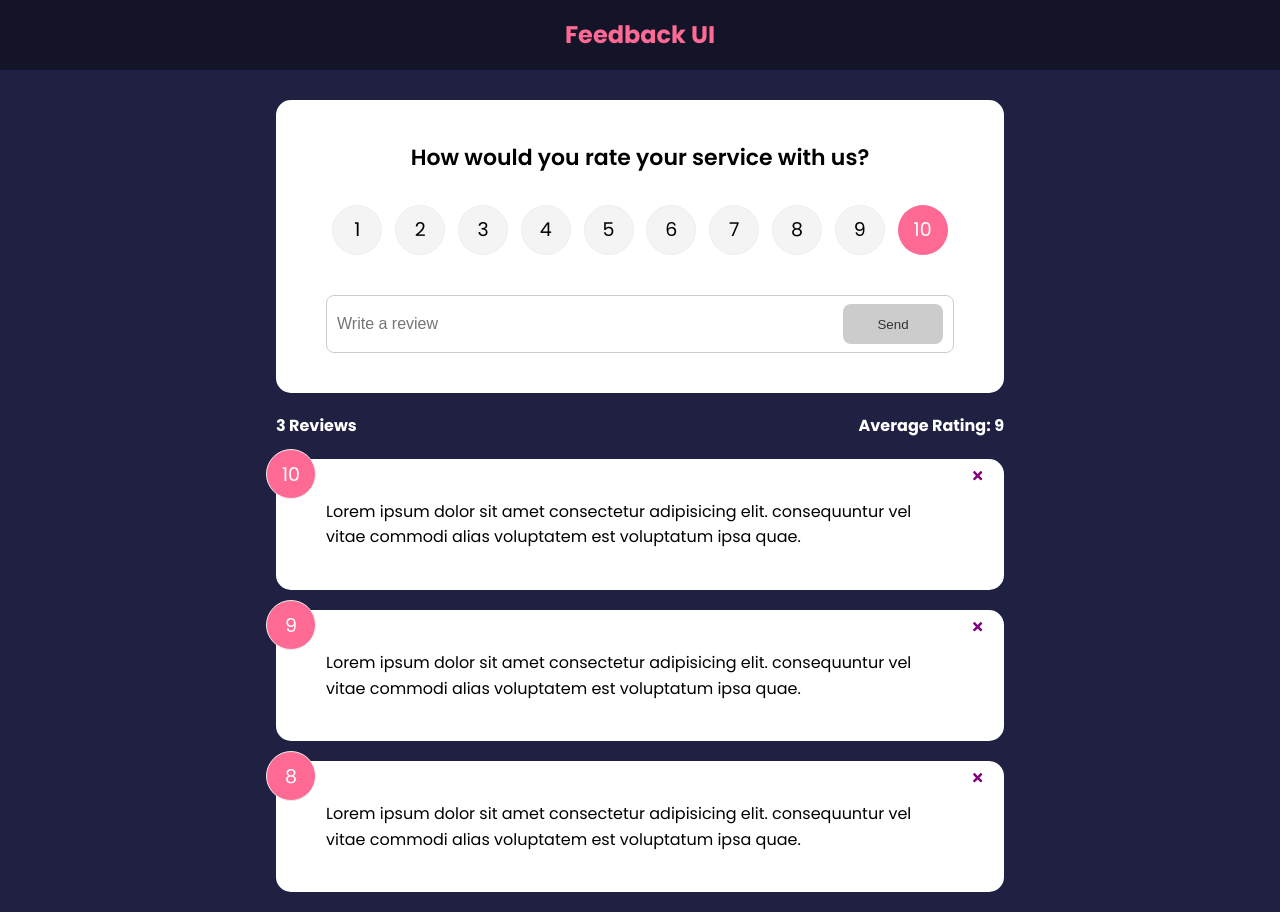
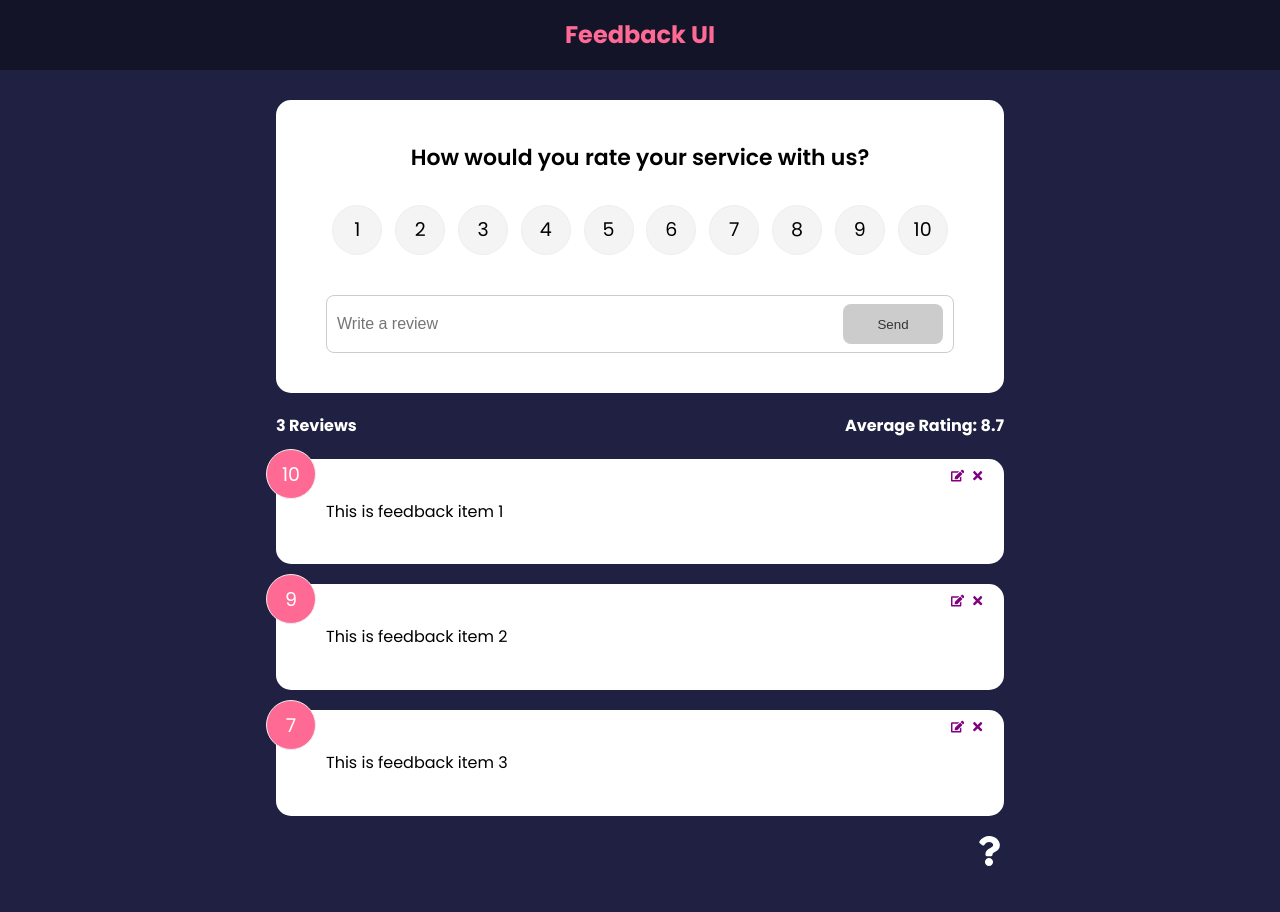
Before and after one commit to david-vizena/feedback-ui, a React (Create React App) app: page / in a window 1280 px wide. After the commit the page ends 873 px from the top, so only its background shows below. Built offline with nearby package versions, Linux system fonts and the light colour scheme.

Commit message:
app complete with static data

```diff
--- a/src/App.js
+++ b/src/App.js
@@ -1,29 +1,16 @@
 import React from 'react';
 import { BrowserRouter as Router, Route, Routes } from 'react-router-dom';
-import { v4 as uuidv4 } from 'uuid';
-import { useState } from 'react';
 import Header from './components/Header';
 import FeedbackList from './components/FeedbackList';
 import FeedbackStats from './components/FeedbackStats';
 import FeedbackForm from './components/FeedbackForm';
-import FeedbackData from './data/FeedbackData';
 import AboutPage from './pages/AboutPage';
+import { FeedbackProvider } from './context/FeedbackContext';
+import AboutIconLink from './components/AboutIconLink';
 
 function App() {
-	const [feedback, setFeedback] = useState(FeedbackData);
-
-	const addFeedback = (newFeedback) => {
-		newFeedback.id = uuidv4();
-		setFeedback([newFeedback, ...feedback]);
-	};
-
-	const deleteFeedback = (id) => {
-		if (window.confirm('Are you sure you want to delete>')) {
-			setFeedback(feedback.filter((item) => item.id !== id));
-		}
-	};
-
 	return (
+		<FeedbackProvider>
 			<Router>
 				<Header />
 				<div className='container'>
@@ -33,19 +20,19 @@
 							path='/'
 							element={
 								<>
-								<FeedbackForm handleAdd={addFeedback} />
-								<FeedbackStats feedback={feedback} />
-								<FeedbackList
-									feedback={feedback}
-									handleDelete={deleteFeedback}
-								/>
+									<FeedbackForm />
+									<FeedbackStats />
+									<FeedbackList />
 								</>
 							}
 						></Route>
 						<Route path='/about' element={<AboutPage />} />
 					</Routes>
+
+					<AboutIconLink />
 				</div>
 			</Router>
+		</FeedbackProvider>
 	);
 }
 
--- /dev/null
+++ b/src/components/AboutIconLink.jsx
@@ -0,0 +1,15 @@
+import React from 'react'
+import { FaQuestion } from 'react-icons/fa'
+import {Link} from 'react-router-dom'
+
+function AboutIconLink() {
+  return (
+    <div className='about-link'>
+      <Link to='/about'>
+        <FaQuestion size={30} />
+      </Link>
+    </div>
+  )
+}
+
+export default AboutIconLink
--- a/src/components/FeedbackForm.jsx
+++ b/src/components/FeedbackForm.jsx
@@ -1,15 +1,26 @@
 import React from 'react'
 import RatingSelect from './RatingSelect'
-import {useState} from 'react'
+import {useState, useContext, useEffect} from 'react'
 import Card from "./shared/Card"
 import Button from "./shared/Button"
+import FeedbackContext from '../context/FeedbackContext'
 
 
-function FeedbackForm({handleAdd}) {
-const [text, setText] = useState('')
-const [rating, setRating] = useState(10)
-const [btnDisabled, setBtnDisabled] = useState(true)
-const [message, setMessage] = useState('')
+function FeedbackForm() {
+  const [text, setText] = useState('')
+  const [rating, setRating] = useState(10)
+  const [btnDisabled, setBtnDisabled] = useState(true)
+  const [message, setMessage] = useState('')
+
+  const { addFeedback, feedbackEdit, updateFeedback } = useContext(FeedbackContext)
+
+  useEffect(() => {
+    if (feedbackEdit.edit === true) {
+      setBtnDisabled(false)
+      setText(feedbackEdit.item.text)
+      setRating(feedbackEdit.item.rating)
+    }
+  }, [feedbackEdit])
 
 const handleTextChange = (e) => {
 if(text === ''){
@@ -33,8 +44,12 @@
         text,
         rating
       }
-      handleAdd(newFeedback)
 
+      if (feedbackEdit.edit === true) {
+        updateFeedback(feedbackEdit.item.id, newFeedback)
+      } else {
+        addFeedback(newFeedback)
+      }
       setText('')
 
     }
--- a/src/components/FeedbackItem.jsx
+++ b/src/components/FeedbackItem.jsx
@@ -1,14 +1,21 @@
-import { FaTimes} from 'react-icons/fa'
+import { FaTimes, FaEdit} from 'react-icons/fa'
 import React from 'react'
+import {useContext} from 'react'
 import PropTypes from 'prop-types'
 import Card from './shared/Card'
+import FeedbackContext from '../context/FeedbackContext'
 
-function FeedbackItem({item, handleDelete}) {
+function FeedbackItem({ item }) {
+  const {deleteFeedback, editFeedback} =  useContext(FeedbackContext)
+
   return (
     <Card>
       <div className="num-display">{item.rating}</div>
-      <button onClick={() => handleDelete(item.id)} className="close">
+      <button onClick={() => deleteFeedback(item.id)} className="close">
         <FaTimes color='purple' />
+      </button>
+      <button onClick={() => editFeedback(item)} className="edit">
+        <FaEdit color='purple'/>
       </button>
       <div className="text-display">{item.text}</div>
     </Card>
--- a/src/components/FeedbackList.jsx
+++ b/src/components/FeedbackList.jsx
@@ -1,9 +1,12 @@
 import React from 'react'
-import { motion, AnimatePresence} from 'framer-motion'
-import PropTypes from 'prop-types'
+import { motion, AnimatePresence } from 'framer-motion'
+import {useContext} from 'react'
 import FeedbackItem from "./FeedbackItem"
+import FeedbackContext from '../context/FeedbackContext'
 
-function FeedbackList({feedback, handleDelete}) {
+function FeedbackList() {
+  const {feedback} = useContext(FeedbackContext)
+
   console.log(feedback)
 if(!feedback || feedback.length === 0){
 return <p>No Feedback Yet</p>
@@ -22,7 +25,7 @@
         <FeedbackItem
         key={item.id}
         item={item}
-              handleDelete={handleDelete} />
+               />
           </motion.div>
       ))}
       </AnimatePresence>
@@ -42,14 +45,6 @@
   // )
 }
 
-FeedbackList.propTypes = {
-feedback: PropTypes.arrayOf(
-  PropTypes.shape({
-    id: PropTypes.number.isRequired,
-    text: PropTypes.string.isRequired,
-    rating: PropTypes.number.isRequired,
-  })
-)
-}
+
 
 export default FeedbackList
--- a/src/components/FeedbackStats.jsx
+++ b/src/components/FeedbackStats.jsx
@@ -1,7 +1,10 @@
 import React from 'react'
-import PropTypes from 'prop-types'
+import { useContext } from 'react'
+import FeedbackContext from '../context/FeedbackContext'
 
-function FeedbackStats({feedback}) {
+function FeedbackStats() {
+  const { feedback } = useContext(FeedbackContext)
+
 // Calculate ratings avg
 let average = feedback.reduce((acc, cur) =>{
   return acc + cur.rating
@@ -17,8 +20,5 @@
   )
 }
 
-FeedbackStats.propTypes = {
-  feedback: PropTypes.array.isRequired,
-}
 
 export default FeedbackStats
--- a/src/components/RatingSelect.jsx
+++ b/src/components/RatingSelect.jsx
@@ -1,8 +1,16 @@
 import React from 'react'
-import {useState} from 'react'
+import { useState, useContext, useEffect } from 'react'
+import FeedbackContext from '../context/FeedbackContext'
 
 function RatingSelect({ select }) {
   const [selected, setSelected] = useState(10)
+
+  const { feedbackEdit } = useContext(FeedbackContext)
+
+  useEffect(()=> {
+  setSelected(feedbackEdit.item.rating)
+},[feedbackEdit])
+
   const handleChange = (e) => {
     setSelected(+e.currentTarget.value)
     select(+e.currentTarget.value)
--- /dev/null
+++ b/src/context/FeedbackContext.js
@@ -0,0 +1,75 @@
+import React from 'react';
+import { createContext, useState } from 'react';
+import { v4 as uuidv4 } from 'uuid';
+
+const FeedbackContext = createContext();
+
+export const FeedbackProvider = ({ children }) => {
+	const [feedback, setFeedback] = useState([
+		{
+			id: 1,
+			text: 'This is feedback item 1',
+			rating: 10,
+		},
+		{
+			id: 2,
+			text: 'This is feedback item 2',
+			rating: 9,
+		},
+		{
+			id: 3,
+			text: 'This is feedback item 3',
+			rating: 7,
+		},
+	]);
+
+	const [feedbackEdit, setFeedbackEdit] = useState({
+		item: {},
+		edit: false,
+	});
+
+	// Add feedback
+	const addFeedback = (newFeedback) => {
+		newFeedback.id = uuidv4();
+		setFeedback([newFeedback, ...feedback]);
+	};
+
+	// Delete feedback
+	const deleteFeedback = (id) => {
+		if (window.confirm('Are you sure you want to delete>')) {
+			setFeedback(feedback.filter((item) => item.id !== id));
+		}
+	};
+
+	// Update feedback item
+	const updateFeedback = (id, updItem) => {
+		setFeedback(
+			feedback.map((item) => (item.id === id ? { ...item, ...updItem } : item))
+		);
+	};
+
+	// Set item to be updated
+	const editFeedback = (item) => {
+		setFeedbackEdit({
+			item,
+			edit: true,
+		});
+	};
+
+	return (
+		<FeedbackContext.Provider
+			value={{
+				feedback,
+				feedbackEdit,
+				deleteFeedback,
+				addFeedback,
+				editFeedback,
+				updateFeedback,
+			}}
+		>
+			{children}
+		</FeedbackContext.Provider>
+	);
+};
+
+export default FeedbackContext;
--- a/src/pages/AboutPage.jsx
+++ b/src/pages/AboutPage.jsx
@@ -1,4 +1,5 @@
 import React from 'react'
+import {Link} from 'react-router-dom'
 import Card from '../components/shared/Card'
 
 function AboutPage() {
@@ -10,7 +11,7 @@
         <p>Version: 1.0.0</p>
 
         <p>
-          <a href="/">Back To Home</a>
+          <Link to="/">Back To Home</Link>
         </p>
       </div>
     </Card>
```
Lines whose indentation alone changed are shown as unchanged.
